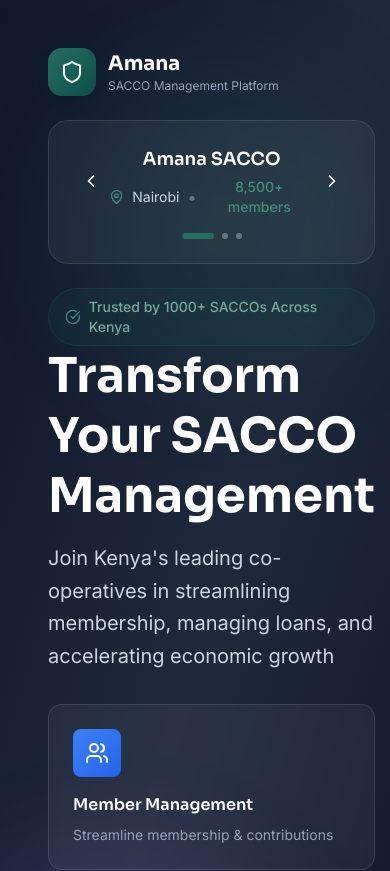
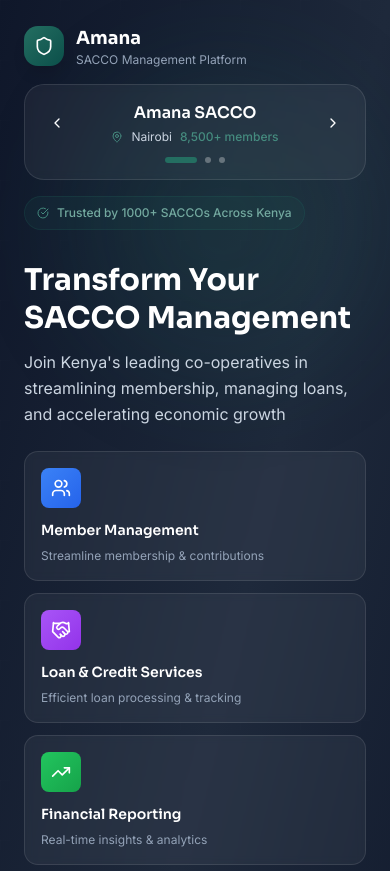
Before and after one commit to achaekevin/Intelligent-SACCO-Operations-Decision-Support-Platform, a React (Vite) app in the folder Frontend/: page /login in a window 390 px wide. Shown: the top 871 px of the page. Built offline with nearby package versions, Linux system fonts and the light colour scheme.

Commit message:
Make application mobile-friendly and add PWA support

```diff
--- a/Frontend/index.html
+++ b/Frontend/index.html
@@ -3,7 +3,12 @@
   <head>
     <meta charset="UTF-8" />
     <link rel="icon" type="image/svg+xml" href="/vite.svg" />
-    <meta name="viewport" content="width=device-width, initial-scale=1.0" />
+    <meta name="viewport" content="width=device-width, initial-scale=1.0, maximum-scale=5.0, user-scalable=yes" />
+    <meta name="mobile-web-app-capable" content="yes" />
+    <meta name="apple-mobile-web-app-capable" content="yes" />
+    <meta name="apple-mobile-web-app-status-bar-style" content="black-translucent" />
+    <meta name="theme-color" content="#0B4F4A" />
+    <meta name="description" content="Amana SACCO Management System - Transform your SACCO management with our comprehensive platform" />
     <title>Amana SACCO | Management System</title>
     <link rel="preconnect" href="https://fonts.googleapis.com" />
     <link rel="preconnect" href="https://fonts.gstatic.com" crossorigin />
--- a/Frontend/package.json
+++ b/Frontend/package.json
@@ -5,6 +5,7 @@
   "type": "module",
   "scripts": {
     "dev": "vite",
+    "dev:host": "vite --host",
     "build": "vite build",
     "lint": "eslint .",
     "preview": "vite preview"
--- a/Frontend/src/pages/auth/Login.jsx
+++ b/Frontend/src/pages/auth/Login.jsx
@@ -62,38 +62,38 @@ const Login = () => {
       <div className="absolute top-20 left-20 w-72 h-72 bg-teal-500/20 rounded-full blur-3xl animate-pulse"></div>
       <div className="absolute bottom-20 right-20 w-96 h-96 bg-purple-500/20 rounded-full blur-3xl animate-pulse delay-700"></div>
 
-      <div className="relative z-10 min-h-screen flex">
+      <div className="relative z-10 min-h-screen flex flex-col lg:flex-row">
         {/* Left Side - Hero Content */}
-        <div className="flex-1 flex flex-col justify-between p-12">
+        <div className="flex-1 flex flex-col justify-between p-6 md:p-12">
           {/* Top Section - Partner Carousel */}
-          <div className="space-y-6">
+          <div className="space-y-4 md:space-y-6">
             <div className="flex items-center gap-3">
-              <div className="w-12 h-12 bg-gradient-to-br from-teal-500 to-teal-600 rounded-xl flex items-center justify-center shadow-lg">
-                <Shield className="w-6 h-6 text-white" />
+              <div className="w-10 h-10 md:w-12 md:h-12 bg-gradient-to-br from-teal-500 to-teal-600 rounded-xl flex items-center justify-center shadow-lg">
+                <Shield className="w-5 h-5 md:w-6 md:h-6 text-white" />
               </div>
               <div>
-                <h2 className="text-white font-bold text-xl">Amana</h2>
+                <h2 className="text-white font-bold text-lg md:text-xl">Amana</h2>
                 <p className="text-slate-400 text-xs">SACCO Management Platform</p>
               </div>
             </div>
 
             {/* Partners Carousel */}
-            <div className="bg-white/5 backdrop-blur-sm rounded-2xl p-6 border border-white/10">
-              <div className="flex items-center justify-between mb-4">
+            <div className="bg-white/5 backdrop-blur-sm rounded-2xl p-4 md:p-6 border border-white/10">
+              <div className="flex items-center justify-between mb-3 md:mb-4">
                 <button onClick={prevPartner} className="p-2 hover:bg-white/10 rounded-lg transition">
-                  <ChevronLeft className="w-5 h-5 text-white" />
+                  <ChevronLeft className="w-4 h-4 md:w-5 md:h-5 text-white" />
                 </button>
                 <div className="text-center flex-1">
-                  <h3 className="text-white font-semibold text-lg">{partners[currentPartner].name}</h3>
-                  <div className="flex items-center justify-center gap-2 mt-1">
-                    <MapPin className="w-4 h-4 text-teal-400" />
-                    <span className="text-slate-300 text-sm">{partners[currentPartner].location}</span>
-                    <span className="text-slate-500">•</span>
-                    <span className="text-teal-400 text-sm font-medium">{partners[currentPartner].members} members</span>
+                  <h3 className="text-white font-semibold text-base md:text-lg">{partners[currentPartner].name}</h3>
+                  <div className="flex items-center justify-center gap-2 mt-1 flex-wrap">
+                    <MapPin className="w-3 h-3 md:w-4 md:h-4 text-teal-400" />
+                    <span className="text-slate-300 text-xs md:text-sm">{partners[currentPartner].location}</span>
+                    <span className="text-slate-500 hidden sm:inline">•</span>
+                    <span className="text-teal-400 text-xs md:text-sm font-medium">{partners[currentPartner].members} members</span>
                   </div>
                 </div>
                 <button onClick={nextPartner} className="p-2 hover:bg-white/10 rounded-lg transition">
-                  <ChevronRight className="w-5 h-5 text-white" />
+                  <ChevronRight className="w-4 h-4 md:w-5 md:h-5 text-white" />
                 </button>
               </div>
               <div className="flex items-center justify-center gap-2">
@@ -108,60 +108,60 @@ const Login = () => {
             </div>
 
             {/* Trust Badge */}
-            <div className="inline-flex items-center gap-2 bg-teal-500/10 border border-teal-500/20 rounded-full px-4 py-2">
-              <CheckCircle className="w-4 h-4 text-teal-400" />
-              <span className="text-teal-300 text-sm font-medium">Trusted by 1000+ SACCOs Across Kenya</span>
+            <div className="inline-flex items-center gap-2 bg-teal-500/10 border border-teal-500/20 rounded-full px-3 md:px-4 py-2">
+              <CheckCircle className="w-3 h-3 md:w-4 md:h-4 text-teal-400" />
+              <span className="text-teal-300 text-xs md:text-sm font-medium">Trusted by 1000+ SACCOs Across Kenya</span>
             </div>
           </div>
 
           {/* Middle Section - Main Content */}
-          <div className="space-y-8 max-w-2xl">
-            <div className="space-y-4">
-              <h1 className="text-5xl md:text-6xl font-bold text-white leading-tight">
+          <div className="space-y-6 md:space-y-8 max-w-2xl mt-8 lg:mt-0">
+            <div className="space-y-3 md:space-y-4">
+              <h1 className="text-3xl sm:text-4xl md:text-5xl lg:text-6xl font-bold text-white leading-tight">
                 Transform Your SACCO Management
               </h1>
-              <p className="text-xl text-slate-300 leading-relaxed">
+              <p className="text-base sm:text-lg md:text-xl text-slate-300 leading-relaxed">
                 Join Kenya's leading co-operatives in streamlining membership, managing loans, and accelerating economic growth
               </p>
             </div>
 
             {/* Feature Cards */}
-            <div className="grid grid-cols-1 md:grid-cols-3 gap-4">
+            <div className="grid grid-cols-1 sm:grid-cols-3 gap-3 md:gap-4">
               {features.map((feature, idx) => (
                 <div
                   key={idx}
-                  className="group bg-white/5 backdrop-blur-sm border border-white/10 rounded-xl p-6 hover:bg-white/10 transition-all hover:scale-105 hover:shadow-2xl cursor-pointer"
+                  className="group bg-white/5 backdrop-blur-sm border border-white/10 rounded-xl p-4 md:p-6 hover:bg-white/10 transition-all hover:scale-105 hover:shadow-2xl cursor-pointer"
                 >
-                  <div className={`w-12 h-12 bg-gradient-to-br ${feature.color} rounded-lg flex items-center justify-center mb-4 group-hover:scale-110 transition-transform`}>
-                    <feature.icon className="w-6 h-6 text-white" />
+                  <div className={`w-10 h-10 md:w-12 md:h-12 bg-gradient-to-br ${feature.color} rounded-lg flex items-center justify-center mb-3 md:mb-4 group-hover:scale-110 transition-transform`}>
+                    <feature.icon className="w-5 h-5 md:w-6 md:h-6 text-white" />
                   </div>
-                  <h3 className="text-white font-semibold mb-2">{feature.title}</h3>
-                  <p className="text-slate-400 text-sm">{feature.description}</p>
+                  <h3 className="text-white font-semibold text-sm md:text-base mb-2">{feature.title}</h3>
+                  <p className="text-slate-400 text-xs md:text-sm">{feature.description}</p>
                 </div>
               ))}
             </div>
           </div>
 
           {/* Bottom Section - Footer */}
-          <div className="text-slate-500 text-sm">
+          <div className="text-slate-500 text-xs md:text-sm mt-8 lg:mt-0">
             © 2026 Amana SACCO Platform. All rights reserved.
           </div>
         </div>
 
         {/* Right Side - Login Panel */}
-        <div className="w-full md:w-[480px] flex items-center justify-center p-8">
-          <div className="w-full max-w-md bg-white/10 backdrop-blur-xl rounded-3xl p-8 border border-white/20 shadow-2xl">
+        <div className="w-full lg:w-[480px] flex items-center justify-center p-6 md:p-8">
+          <div className="w-full max-w-md bg-white/10 backdrop-blur-xl rounded-3xl p-6 md:p-8 border border-white/20 shadow-2xl">
             {/* Logo */}
-            <div className="flex items-center justify-center mb-8">
-              <div className="w-16 h-16 bg-gradient-to-br from-teal-500 to-teal-600 rounded-2xl flex items-center justify-center shadow-lg">
-                <Shield className="w-8 h-8 text-white" />
+            <div className="flex items-center justify-center mb-6 md:mb-8">
+              <div className="w-12 h-12 md:w-16 md:h-16 bg-gradient-to-br from-teal-500 to-teal-600 rounded-2xl flex items-center justify-center shadow-lg">
+                <Shield className="w-6 h-6 md:w-8 md:h-8 text-white" />
               </div>
             </div>
 
             {/* Header */}
-            <div className="text-center mb-8">
-              <h2 className="text-3xl font-bold text-white mb-2">Welcome back to Amana</h2>
-              <p className="text-slate-300">Sign in to access your secure SACCO dashboard</p>
+            <div className="text-center mb-6 md:mb-8">
+              <h2 className="text-2xl md:text-3xl font-bold text-white mb-2">Welcome back to Amana</h2>
+              <p className="text-slate-300 text-sm md:text-base">Sign in to access your secure SACCO dashboard</p>
             </div>
 
             {/* Form */}
--- a/Frontend/src/pages/auth/Register.jsx
+++ b/Frontend/src/pages/auth/Register.jsx
@@ -75,24 +75,24 @@ const Register = () => {
       <div className="absolute top-20 left-20 w-72 h-72 bg-teal-500/20 rounded-full blur-3xl animate-pulse"></div>
       <div className="absolute bottom-20 right-20 w-96 h-96 bg-purple-500/20 rounded-full blur-3xl animate-pulse delay-700"></div>
 
-      <div className="relative z-10 w-full max-w-4xl">
+      <div className="relative z-10 w-full max-w-4xl px-4">
         {/* Back to Login Link */}
-        <Link to="/login" className="inline-flex items-center gap-2 text-slate-300 hover:text-white mb-6 transition">
+        <Link to="/login" className="inline-flex items-center gap-2 text-slate-300 hover:text-white mb-4 md:mb-6 transition text-sm md:text-base">
           <ArrowLeft className="w-4 h-4" />
           Back to login
         </Link>
 
         {/* Registration Card */}
-        <div className="bg-white/10 backdrop-blur-xl rounded-3xl p-8 md:p-12 border border-white/20 shadow-2xl">
+        <div className="bg-white/10 backdrop-blur-xl rounded-3xl p-6 md:p-12 border border-white/20 shadow-2xl">
           {/* Header */}
-          <div className="text-center mb-8">
+          <div className="text-center mb-6 md:mb-8">
             <div className="flex items-center justify-center mb-4">
-              <div className="w-16 h-16 bg-gradient-to-br from-teal-500 to-teal-600 rounded-2xl flex items-center justify-center shadow-lg">
-                <Building2 className="w-8 h-8 text-white" />
+              <div className="w-12 h-12 md:w-16 md:h-16 bg-gradient-to-br from-teal-500 to-teal-600 rounded-2xl flex items-center justify-center shadow-lg">
+                <Building2 className="w-6 h-6 md:w-8 md:h-8 text-white" />
               </div>
             </div>
-            <h1 className="text-3xl md:text-4xl font-bold text-white mb-2">Register Your SACCO</h1>
-            <p className="text-slate-300">Join Amana SACCO Platform and transform your cooperative management</p>
+            <h1 className="text-2xl md:text-3xl lg:text-4xl font-bold text-white mb-2">Register Your SACCO</h1>
+            <p className="text-slate-300 text-sm md:text-base">Join Amana SACCO Platform and transform your cooperative management</p>
           </div>
 
           {/* Form */}
```
